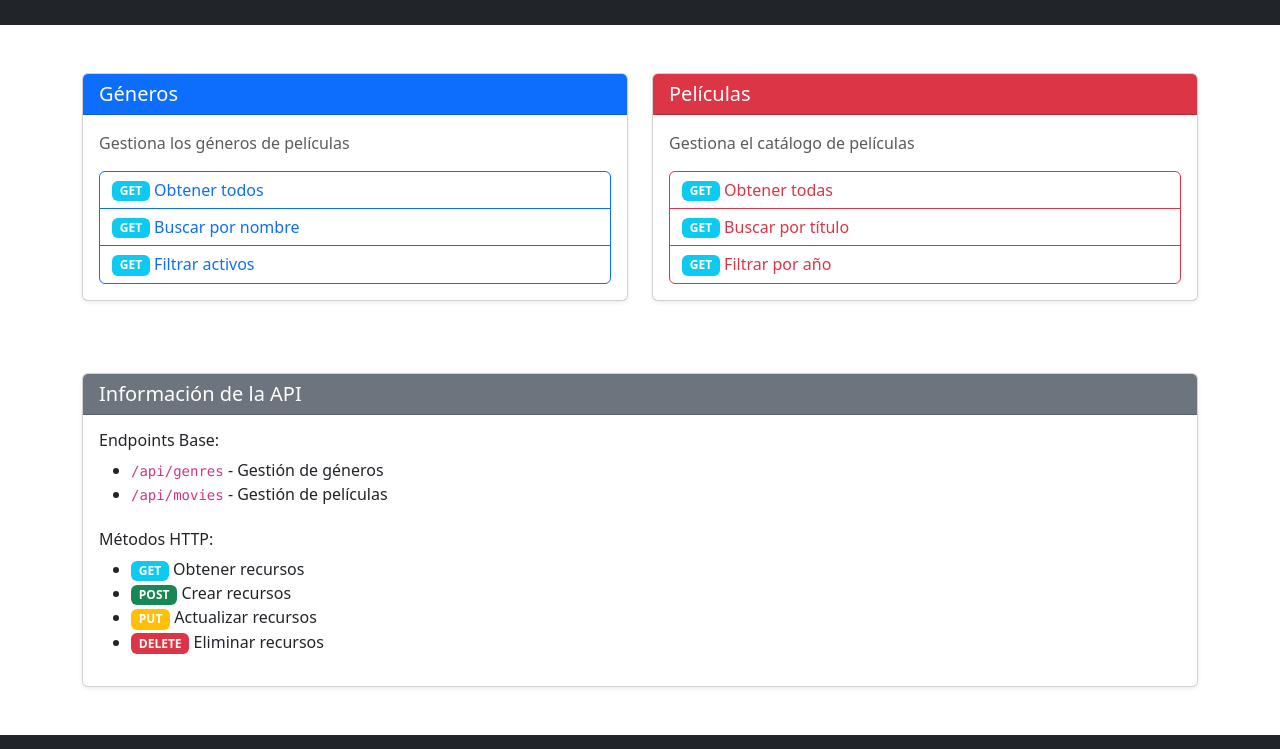
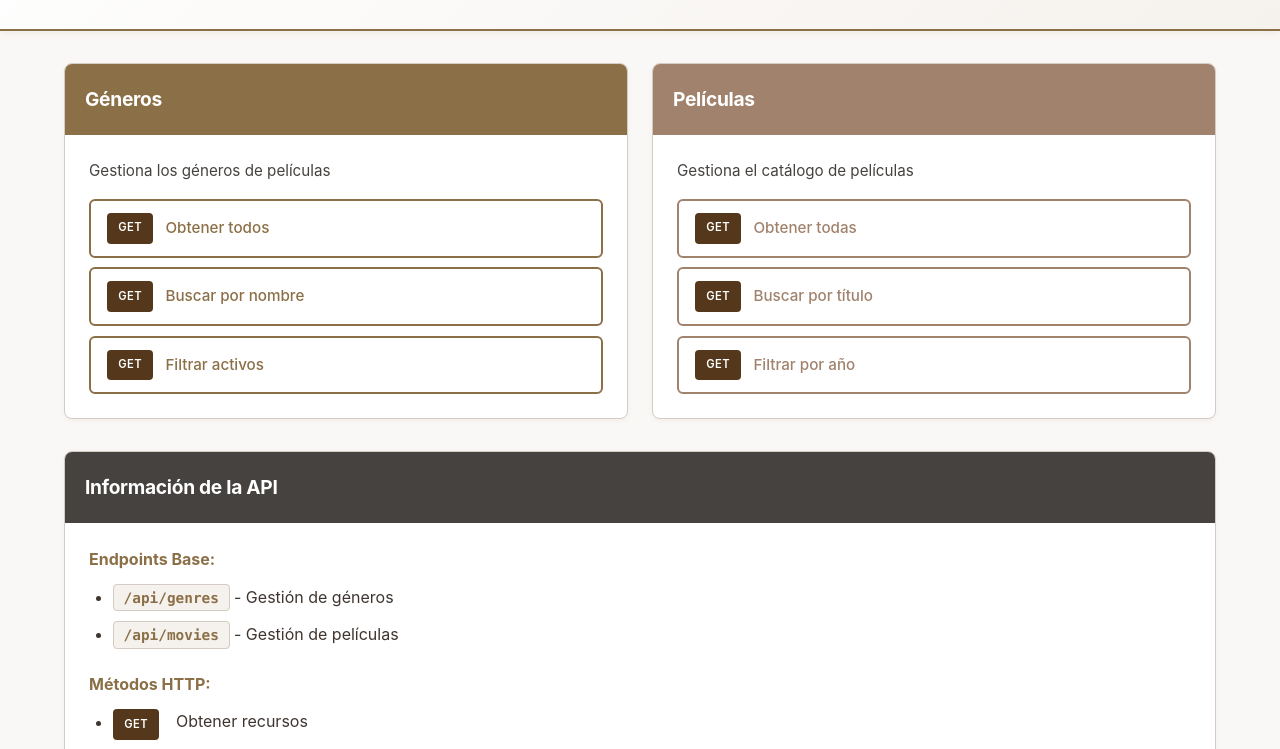
Before and after one commit to abrilmarsico-davinci/appHibridas-parcial-1, a website: page public/index.html in a window 1280 px wide. Shown: the part 125-874 px from the top of the page. Drawn offline with nearby package versions, Linux system fonts and the light colour scheme.

Commit message:
Cambios en estilos + agregado de npm

```diff
--- a/public/index.html
+++ b/public/index.html
@@ -4,98 +4,89 @@
     <meta charset="UTF-8">
     <meta name="viewport" content="width=device-width, initial-scale=1.0">
     <title>API de Películas</title>
-    <link href="https://cdn.jsdelivr.net/npm/bootstrap@5.3.8/dist/css/bootstrap.min.css" rel="stylesheet">
-    <link rel="stylesheet" href="style.css">
+    <link rel="stylesheet" href="styles.css">
 </head>
 <body>
-    <header class="bg-dark text-white py-4">
+    <header>
         <div class="container">
-            <h1>🎬 API de Películas</h1>
+            <h1>API de Películas</h1>
             <p class="lead">API RESTful para gestionar películas y géneros</p>
         </div>
     </header>
 
-    <main class="container my-5">
-        <div class="row">
-            <div class="col-md-6 mb-4">
-                <div class="card shadow-sm">
-                    <div class="card-header bg-primary text-white">
-                        <h5 class="mb-0">Géneros</h5>
+    <main>
+        <div class="container">
+            <div class="grid">
+                <div class="card">
+                    <div class="card-header primary">
+                        <h2>Géneros</h2>
                     </div>
                     <div class="card-body">
-                        <p class="text-muted">Gestiona los géneros de películas</p>
-                        <div class="btn-group-vertical w-100" role="group">
-                            <a href="/api/genres" class="btn btn-outline-primary text-start">
-                                <span class="badge bg-info">GET</span> Obtener todos
+                        <p>Gestiona los géneros de películas</p>
+                        <div class="button-group">
+                            <a href="/api/genres" class="btn btn-primary">
+                                <span class="badge info">GET</span> Obtener todos
                             </a>
-                            <a href="/api/genres/search?name=" class="btn btn-outline-primary text-start">
-                                <span class="badge bg-info">GET</span> Buscar por nombre
+                            <a href="/api/genres/search?name=" class="btn btn-primary">
+                                <span class="badge info">GET</span> Buscar por nombre
                             </a>
-                            <a href="/api/genres/filter/active?active=true" class="btn btn-outline-primary text-start">
-                                <span class="badge bg-info">GET</span> Filtrar activos
+                            <a href="/api/genres/filter/active?active=true" class="btn btn-primary">
+                                <span class="badge info">GET</span> Filtrar activos
+                            </a>
+                        </div>
+                    </div>
+                </div>
+
+                <div class="card">
+                    <div class="card-header danger">
+                        <h2>Películas</h2>
+                    </div>
+                    <div class="card-body">
+                        <p>Gestiona el catálogo de películas</p>
+                        <div class="button-group">
+                            <a href="/api/movies" class="btn btn-danger">
+                                <span class="badge info">GET</span> Obtener todas
+                            </a>
+                            <a href="/api/movies/search?title=" class="btn btn-danger">
+                                <span class="badge info">GET</span> Buscar por título
+                            </a>
+                            <a href="/api/movies/filter/year?year=" class="btn btn-danger">
+                                <span class="badge info">GET</span> Filtrar por año
                             </a>
                         </div>
                     </div>
                 </div>
             </div>
 
-            <div class="col-md-6 mb-4">
-                <div class="card shadow-sm">
-                    <div class="card-header bg-danger text-white">
-                        <h5 class="mb-0">Películas</h5>
+            <div class="card full-width">
+                <div class="card-header secondary">
+                    <h2>Información de la API</h2>
                 </div>
                 <div class="card-body">
-                        <p class="text-muted">Gestiona el catálogo de películas</p>
-                        <div class="btn-group-vertical w-100" role="group">
-                            <a href="/api/movies" class="btn btn-outline-danger text-start">
-                                <span class="badge bg-info">GET</span> Obtener todas
-                            </a>
-                            <a href="/api/movies/search?title=" class="btn btn-outline-danger text-start">
-                                <span class="badge bg-info">GET</span> Buscar por título
-                            </a>
-                            <a href="/api/movies/filter/year?year=" class="btn btn-outline-danger text-start">
-                                <span class="badge bg-info">GET</span> Filtrar por año
-                            </a>
-                        </div>
-                    </div>
-                </div>
-            </div>
-        </div>
-
-        <div class="row mt-5">
-            <div class="col-12">
-                <div class="card shadow-sm">
-                    <div class="card-header bg-secondary text-white">
-                        <h5 class="mb-0">Información de la API</h5>
-                    </div>
-                    <div class="card-body">
-                        <h6>Endpoints Base:</h6>
+                    <h3>Endpoints Base:</h3>
                     <ul>
                         <li><code>/api/genres</code> - Gestión de géneros</li>
                         <li><code>/api/movies</code> - Gestión de películas</li>
                     </ul>
-                        <h6 class="mt-4">Métodos HTTP:</h6>
+                    <h3>Métodos HTTP:</h3>
                     <ul>
-                            <li><span class="badge bg-info">GET</span> Obtener recursos</li>
-                            <li><span class="badge bg-success">POST</span> Crear recursos</li>
-                            <li><span class="badge bg-warning">PUT</span> Actualizar recursos</li>
-                            <li><span class="badge bg-danger">DELETE</span> Eliminar recursos</li>
+                        <li><span class="badge info">GET</span> Obtener recursos</li>
+                        <li><span class="badge success">POST</span> Crear recursos</li>
+                        <li><span class="badge warning">PUT</span> Actualizar recursos</li>
+                        <li><span class="badge danger">DELETE</span> Eliminar recursos</li>
                     </ul>
-                    </div>
                 </div>
             </div>
         </div>
     </main>
 
-    <footer class="bg-dark text-white text-center py-4 mt-5">
+    <footer>
         <div class="container">
-            <p class="mb-1"><strong>Cusinier Candela, Marsico Abril</strong></p>
-            <p class="mb-1">Aplicaciones Híbridas</p>
-            <p class="mb-1">Tecnicatura en Diseño y Programación Web</p>
-            <p class="text-muted small">Leonardo Da Vinci - Escuela Superior de Arte Multimedial | 2026</p>
+            <p><strong>Cusinier Candela, Marsico Abril</strong></p>
+            <p>Aplicaciones Híbridas</p>
+            <p>Tecnicatura en Diseño y Programación Web</p>
+            <p class="small">Leonardo Da Vinci - Escuela Superior de Arte Multimedial | 2026</p>
         </div>
     </footer>
-
-    <script src="https://cdn.jsdelivr.net/npm/bootstrap@5.3.8/dist/js/bootstrap.bundle.min.js"></script>
 </body>
 </html>
--- a/public/styles.css
+++ b/public/styles.css
@@ -1,7 +1,15 @@
 :root {
-    --primary-color: #1e40af;
-    --secondary-color: #dc2626;
-    --dark-color: #111827;
+    --primary-color: #8b6f47;
+    --secondary-color: #a0826d;
+    --light-bg: #f5f1ed;
+    --dark-text: #3e3530;
+    --border-color: #d4ccc4;
+    --accent-gray: #45423f;
+    --white: #ffffff;
+    --info: #55381c;
+    --success: #6b9d6b;
+    --warning: #c49351;
+    --danger: #a85c5c;
 }
 
 * {
@@ -10,83 +18,220 @@
     box-sizing: border-box;
 }
 
+html,
 body {
-    font-family: 'Segoe UI', Tahoma, Geneva, Verdana, sans-serif;
+    height: 100%;
+}
+
+body {
+    font-family: -apple-system, BlinkMacSystemFont, 'Segoe UI', 'Roboto', 'Oxygen', 'Ubuntu', 'Cantarell', sans-serif;
     line-height: 1.6;
-    color: #374151;
+    color: var(--dark-text);
+    background-color: #faf8f6;
+    display: flex;
+    flex-direction: column;
+}
+
+.container {
+    max-width: 1200px;
+    margin: 0 auto;
+    padding: 0 1.5rem;
+    width: 100%;
 }
 
 header {
-    background: linear-gradient(135deg, var(--dark-color) 0%, var(--primary-color) 100%);
-    box-shadow: 0 4px 6px rgba(0, 0, 0, 0.1);
+    background: linear-gradient(135deg, var(--white) 0%, var(--light-bg) 100%);
+    border-bottom: 2px solid var(--primary-color);
+    padding: 2rem 0;
+    box-shadow: 0 2px 8px rgba(139, 111, 71, 0.1);
 }
 
 header h1 {
     font-weight: 700;
-    font-size: 2.5rem;
+    font-size: 2.2rem;
+    color: var(--primary-color);
+    margin-bottom: 0.5rem;
+    letter-spacing: -0.5px;
 }
 
-header .lead {
-    font-size: 1.2rem;
-    opacity: 0.9;
+header p.lead {
+    font-size: 1rem;
+    color: var(--accent-gray);
+    font-weight: 400;
+}
+
+main {
+    flex: 1;
+    padding: 2rem 0;
+}
+
+.grid {
+    display: grid;
+    grid-template-columns: 1fr 1fr;
+    gap: 1.5rem;
+    margin-bottom: 2rem;
 }
 
 .card {
-    border: none;
-    border-top: 3px solid var(--primary-color);
-    transition: transform 0.3s ease, box-shadow 0.3s ease;
+    background: var(--white);
+    border: 1px solid var(--border-color);
+    border-radius: 8px;
+    overflow: hidden;
+    transition: all 0.3s ease;
+    box-shadow: 0 2px 4px rgba(139, 111, 71, 0.08);
 }
 
 .card:hover {
-    transform: translateY(-5px);
-    box-shadow: 0 8px 16px rgba(0, 0, 0, 0.15) !important;
+    border-color: var(--primary-color);
+    box-shadow: 0 6px 16px rgba(139, 111, 71, 0.15);
+    transform: translateY(-3px);
+}
+
+.card.full-width {
+    grid-column: 1 / -1;
 }
 
 .card-header {
     padding: 1.25rem;
-    border-bottom: 1px solid #e5e7eb;
+    border-bottom: none;
 }
 
-.card-header h5 {
-    font-weight: 600;
-    font-size: 1.25rem;
+.card-header h2 {
+    font-weight: 700;
+    font-size: 1.2rem;
+    margin: 0;
+    letter-spacing: -0.3px;
 }
 
-.btn-group-vertical {
-    gap: 0.5rem;
+.card-header.primary {
+    background: var(--primary-color);
+    color: var(--white);
 }
 
-.btn-group-vertical .btn {
-    justify-content: flex-start;
-    padding: 0.75rem 1rem;
-    text-align: left;
-    border-radius: 0.375rem;
-    transition: all 0.2s ease;
+.card-header.primary h2 {
+    color: var(--white);
 }
 
-.btn-group-vertical .btn:hover {
-    transform: translateX(5px);
+.card-header.danger {
+    background: var(--secondary-color);
+    color: var(--white);
 }
 
-.btn .badge {
+.card-header.danger h2 {
+    color: var(--white);
+}
+
+.card-header.secondary {
+    background: var(--accent-gray);
+    color: var(--white);
+}
+
+.card-header.secondary h2 {
+    color: var(--white);
+}
+
+.card-body {
+    padding: 1.5rem;
+}
+
+.card-body p {
+    color: var(--accent-gray);
+    margin-bottom: 1rem;
+    font-size: 0.95rem;
+}
+
+.button-group {
+    display: flex;
+    flex-direction: column;
+    gap: 0.6rem;
+}
+
+.btn {
+    display: flex;
+    align-items: center;
+    padding: 0.75rem 1rem;
+    border-radius: 6px;
+    border: 2px solid transparent;
+    text-decoration: none;
+    transition: all 0.2s ease;
+    font-size: 0.95rem;
+    cursor: pointer;
+    background: var(--white);
+    font-weight: 500;
+}
+
+.btn-primary {
+    border-color: var(--primary-color);
+    color: var(--primary-color);
+}
+
+.btn-primary:hover {
+    background: var(--primary-color);
+    color: var(--white);
+}
+
+.btn-danger {
+    border-color: var(--secondary-color);
+    color: var(--secondary-color);
+}
+
+.btn-danger:hover {
+    background: var(--secondary-color);
+    color: var(--white);
+}
+
+.badge {
     margin-right: 0.75rem;
-    padding: 0.35rem 0.6rem;
-    font-size: 0.75rem;
+    padding: 0.4rem 0.7rem;
+    font-size: 0.7rem;
+    font-weight: 600;
+    border-radius: 4px;
+    display: inline-block;
+    text-transform: uppercase;
+    letter-spacing: 0.5px;
+}
+
+.badge.info {
+    background-color: var(--info);
+    color: var(--white);
+}
+
+.badge.success {
+    background-color: var(--success);
+    color: var(--white);
+}
+
+.badge.warning {
+    background-color: var(--warning);
+    color: var(--white);
+}
+
+.badge.danger {
+    background-color: var(--danger);
+    color: var(--white);
+}
+
+code {
+    background-color: var(--light-bg);
+    padding: 0.3rem 0.6rem;
+    border-radius: 4px;
+    border: 1px solid var(--border-color);
+    font-family: 'Monaco', 'Courier New', monospace;
+    color: var(--primary-color);
+    font-size: 0.9rem;
     font-weight: 600;
 }
 
-code {
-    background-color: #f3f4f6;
-    padding: 0.2rem 0.4rem;
-    border-radius: 0.25rem;
-    color: #dc2626;
+.card-body h3 {
+    font-weight: 700;
+    color: var(--primary-color);
+    margin-top: 1.5rem;
+    margin-bottom: 0.75rem;
+    font-size: 1rem;
 }
 
-h6 {
-    font-weight: 600;
-    color: #111827;
-    margin-top: 1rem;
-    margin-bottom: 0.75rem;
+.card-body h3:first-child {
+    margin-top: 0;
 }
 
 ul {
@@ -94,19 +239,44 @@ ul {
 }
 
 ul li {
-    margin-bottom: 0.5rem;
+    margin-bottom: 0.75rem;
+    color: var(--dark-text);
 }
 
 footer {
-    background: var(--dark-color);
-    color: #f3f4f6;
-    border-top: 1px solid #374151;
+    background: var(--light-bg);
+    color: var(--dark-text);
+    border-top: 2px solid var(--primary-color);
+    padding: 2rem 0;
+    text-align: center;
 }
 
 footer p {
-    font-size: 0.95rem;
+    font-size: 0.9rem;
+    margin-bottom: 0.5rem;
+    color: var(--dark-text);
 }
 
-footer strong {
-    color: #fff;
+footer p strong {
+    font-weight: 700;
+    color: var(--primary-color);
 }
+
+footer p.small {
+    font-size: 0.85rem;
+    color: var(--accent-gray);
+}
+
+@media (max-width: 768px) {
+    header h1 {
+        font-size: 1.8rem;
+    }
+
+    .grid {
+        grid-template-columns: 1fr;
+    }
+
+    main {
+        padding: 1rem 0;
+    }
+}
```
Also changed, not shown: 1 other file. Lines whose indentation alone changed are shown as unchanged.
